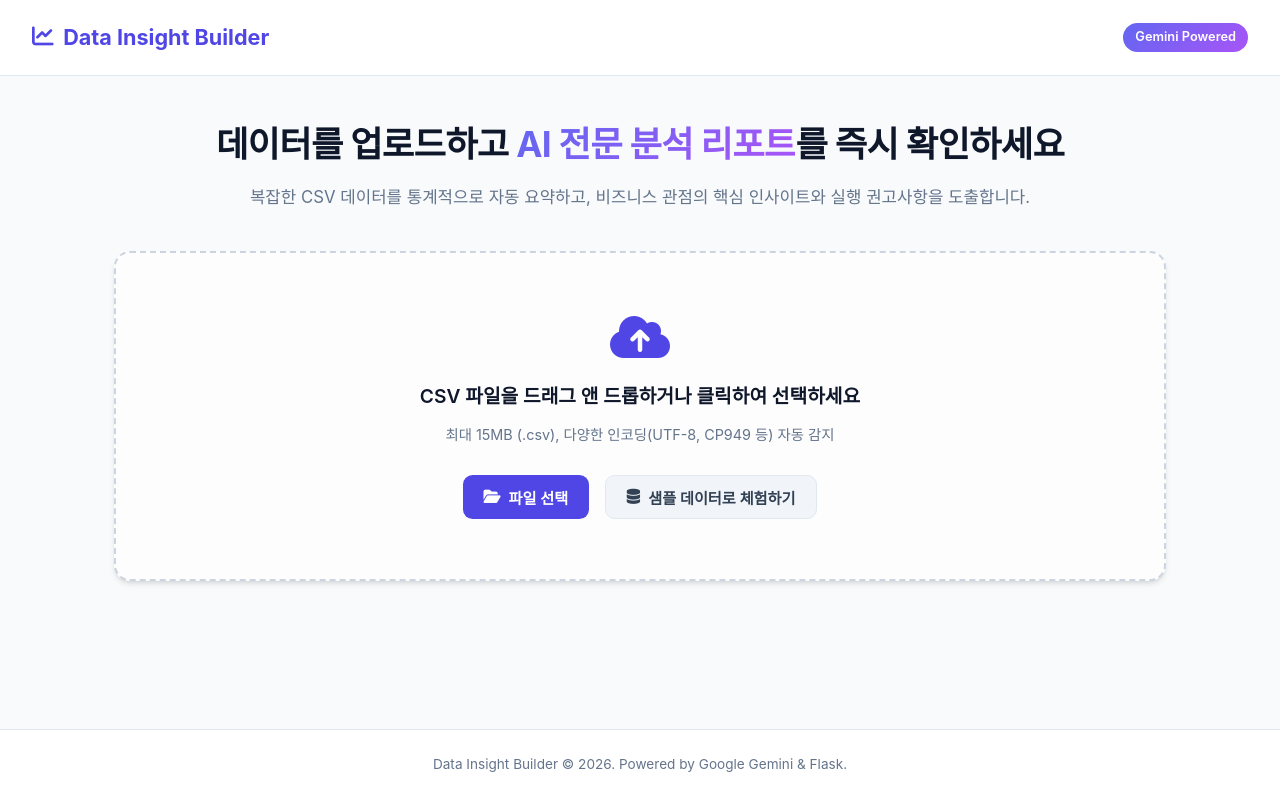
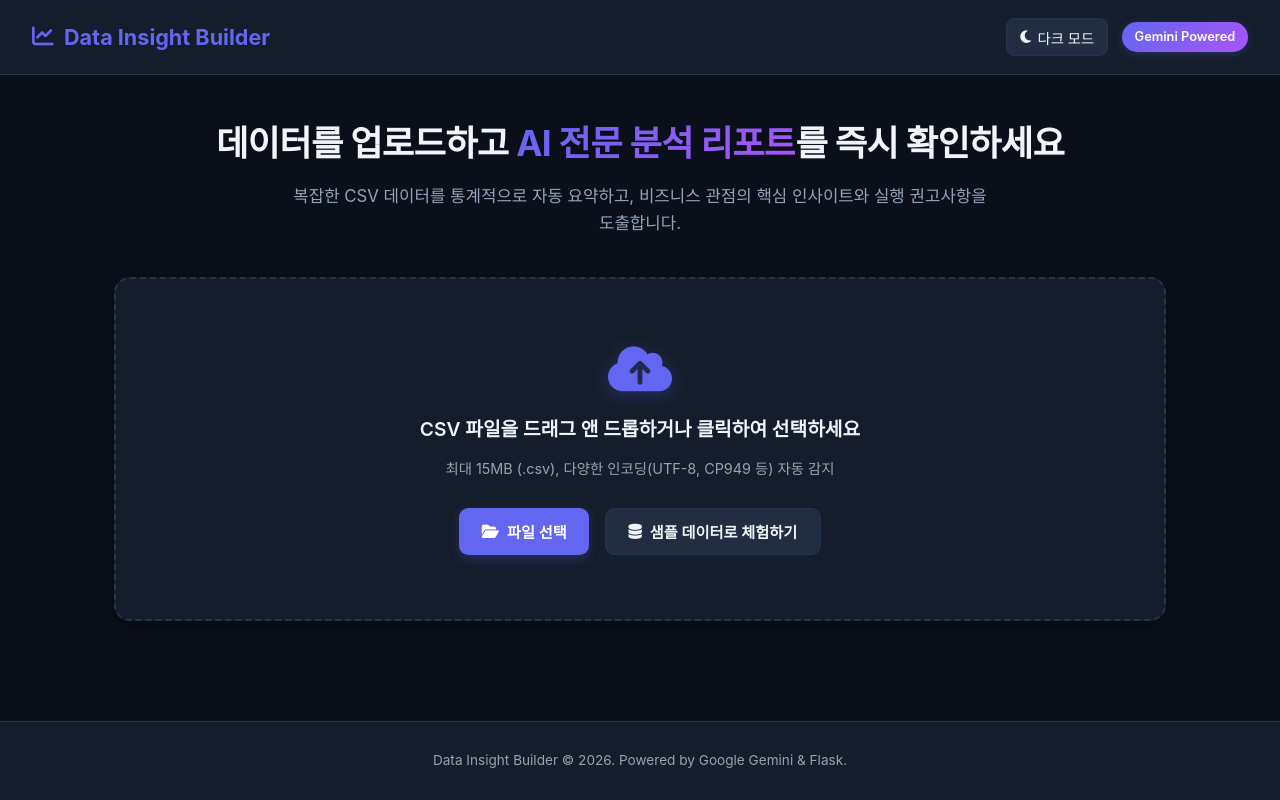
Before and after one commit to niel0224/data-insight-builder, a Flask app: page / in a window 1280 px wide. Run offline with Flask 3, Linux system fonts and the light colour scheme; some libraries are stand-ins or nearby versions; some web fonts are replaced.

Commit message:
style: 모던 다크 테마 디자인 전면 적용 및 다크/라이트 테마 토글 기능 추가

```diff
--- a/static/css/style.css
+++ b/static/css/style.css
@@ -1,15 +1,51 @@
 :root {
+  /* Dark Theme Palette (Default) */
+  --bg-color: #0b0f19;
+  --surface-color: #151d2c;
+  --surface-card: #1a2336;
+  --surface-hover: #222d42;
+  --border-color: #27354c;
+  --border-subtle: #1e2a3e;
+
+  --primary: #6366f1;
+  --primary-hover: #4f46e5;
+  --primary-glow: rgba(99, 102, 241, 0.25);
+
+  --text-main: #f1f5f9;
+  --text-muted: #94a3b8;
+  --text-dim: #64748b;
+
+  --table-head-bg: #111827;
+  --table-row-hover: #1f2b40;
+  --input-bg: #0d131f;
+
+  --gradient: linear-gradient(135deg, #6366f1 0%, #a855f7 100%);
+  --shadow: 0 4px 12px rgba(0, 0, 0, 0.35);
+  --shadow-lg: 0 12px 24px -4px rgba(0, 0, 0, 0.5);
+}
+
+/* Light theme support if toggled */
+body.light-theme {
+  --bg-color: #f8fafc;
+  --surface-color: #ffffff;
+  --surface-card: #ffffff;
+  --surface-hover: #f1f5f9;
+  --border-color: #e2e8f0;
+  --border-subtle: #cbd5e1;
+
   --primary: #4f46e5;
   --primary-hover: #4338ca;
-  --secondary: #64748b;
-  --bg-color: #f8fafc;
-  --surface-color: #ffffff;
-  --border-color: #e2e8f0;
+  --primary-glow: rgba(79, 70, 229, 0.2);
+
   --text-main: #0f172a;
   --text-muted: #64748b;
-  --gradient: linear-gradient(135deg, #6366f1 0%, #a855f7 100%);
-  --shadow: 0 4px 6px -1px rgb(0 0 0 / 0.1), 0 2px 4px -2px rgb(0 0 0 / 0.1);
-  --shadow-lg: 0 10px 15px -3px rgb(0 0 0 / 0.1), 0 4px 6px -4px rgb(0 0 0 / 0.1);
+  --text-dim: #94a3b8;
+
+  --table-head-bg: #f8fafc;
+  --table-row-hover: #f1f5f9;
+  --input-bg: #ffffff;
+  --shadow: 0 4px 6px -1px rgb(0 0 0 / 0.1);
+  --shadow-lg: 0 10px 15px -3px rgb(0 0 0 / 0.1);
 }
 
 * {
@@ -36,9 +73,10 @@ body {
   display: flex;
   justify-content: space-between;
   align-items: center;
-  padding: 1.25rem 2rem;
+  padding: 1.15rem 2rem;
   background-color: var(--surface-color);
   border-bottom: 1px solid var(--border-color);
+  backdrop-filter: blur(10px);
 }
 
 .navbar .logo {
@@ -47,7 +85,13 @@ body {
   color: var(--primary);
   display: flex;
   align-items: center;
-  gap: 0.6rem;
+  gap: 0.65rem;
+}
+
+.nav-actions {
+  display: flex;
+  align-items: center;
+  gap: 0.85rem;
 }
 
 .navbar .badge {
@@ -55,8 +99,28 @@ body {
   color: #fff;
   font-size: 0.8rem;
   font-weight: 600;
-  padding: 0.25rem 0.75rem;
+  padding: 0.3rem 0.8rem;
   border-radius: 9999px;
+  box-shadow: 0 2px 8px var(--primary-glow);
+}
+
+.theme-toggle-btn {
+  background: var(--surface-hover);
+  border: 1px solid var(--border-color);
+  color: var(--text-main);
+  border-radius: 0.5rem;
+  padding: 0.45rem 0.8rem;
+  cursor: pointer;
+  font-size: 0.9rem;
+  transition: all 0.2s;
+  display: flex;
+  align-items: center;
+  gap: 0.4rem;
+}
+
+.theme-toggle-btn:hover {
+  border-color: var(--primary);
+  color: var(--primary);
 }
 
 /* Main Content */
@@ -82,6 +146,7 @@ body {
   font-weight: 700;
   margin-bottom: 0.75rem;
   letter-spacing: -0.02em;
+  color: var(--text-main);
 }
 
 .hero-section h1 span {
@@ -93,15 +158,22 @@ body {
 .hero-section p {
   color: var(--text-muted);
   font-size: 1.05rem;
+  max-width: 700px;
+  margin: 0 auto;
 }
 
 /* Card */
 .card {
-  background-color: var(--surface-color);
+  background-color: var(--surface-card);
   border: 1px solid var(--border-color);
   border-radius: 1rem;
   padding: 1.75rem;
   box-shadow: var(--shadow);
+  transition: border-color 0.2s ease, box-shadow 0.2s ease;
+}
+
+.card:hover {
+  border-color: #3b4e6d;
 }
 
 .card-header {
@@ -122,35 +194,38 @@ body {
 
 /* Upload Dropzone */
 .upload-card {
-  border: 2px dashed #cbd5e1;
-  background: #fdfdfd;
+  border: 2px dashed var(--border-color);
+  background: var(--surface-color);
   transition: all 0.2s ease;
   cursor: pointer;
   text-align: center;
 }
 
-.upload-card.dragover {
+.upload-card:hover, .upload-card.dragover {
   border-color: var(--primary);
-  background-color: #eef2ff;
+  background-color: var(--surface-hover);
+  box-shadow: 0 0 20px var(--primary-glow);
 }
 
 .drop-zone {
   display: flex;
   flex-direction: column;
   align-items: center;
-  padding: 2rem 1rem;
+  padding: 2.25rem 1rem;
   gap: 0.75rem;
 }
 
 .upload-icon {
-  font-size: 3rem;
+  font-size: 3.2rem;
   color: var(--primary);
   margin-bottom: 0.5rem;
+  filter: drop-shadow(0 4px 8px var(--primary-glow));
 }
 
 .drop-zone h3 {
   font-size: 1.2rem;
   font-weight: 600;
+  color: var(--text-main);
 }
 
 .drop-zone p {
@@ -162,6 +237,8 @@ body {
   display: flex;
   gap: 1rem;
   margin-top: 1rem;
+  flex-wrap: wrap;
+  justify-content: center;
 }
 
 /* Buttons */
@@ -170,7 +247,7 @@ body {
   align-items: center;
   justify-content: center;
   gap: 0.5rem;
-  padding: 0.65rem 1.3rem;
+  padding: 0.7rem 1.4rem;
   font-size: 0.95rem;
   font-weight: 600;
   border-radius: 0.6rem;
@@ -183,49 +260,58 @@ body {
 .btn-primary {
   background-color: var(--primary);
   color: #fff;
+  box-shadow: 0 4px 10px var(--primary-glow);
 }
 
 .btn-primary:hover {
   background-color: var(--primary-hover);
+  transform: translateY(-1px);
 }
 
 .btn-secondary {
-  background-color: #f1f5f9;
-  color: #334155;
+  background-color: var(--surface-hover);
+  color: var(--text-main);
   border: 1px solid var(--border-color);
 }
 
 .btn-secondary:hover {
-  background-color: #e2e8f0;
+  background-color: var(--border-color);
+  transform: translateY(-1px);
 }
 
 .btn-gradient {
   background: var(--gradient);
   color: #fff;
   width: 100%;
-  padding: 0.9rem;
+  padding: 0.95rem;
   font-size: 1.05rem;
+  border-radius: 0.65rem;
+  box-shadow: 0 4px 15px var(--primary-glow);
 }
 
 .btn-gradient:hover {
   opacity: 0.95;
-  box-shadow: 0 4px 12px rgba(99, 102, 241, 0.35);
+  transform: translateY(-1px);
+  box-shadow: 0 6px 20px rgba(99, 102, 241, 0.4);
 }
 
 .btn-sm {
-  padding: 0.4rem 0.8rem;
+  padding: 0.45rem 0.85rem;
   font-size: 0.85rem;
-  border-radius: 0.4rem;
+  border-radius: 0.45rem;
   border: 1px solid var(--border-color);
-  background: #fff;
+  background: var(--surface-hover);
+  color: var(--text-main);
   cursor: pointer;
   display: inline-flex;
   align-items: center;
   gap: 0.35rem;
+  transition: all 0.2s;
 }
 
 .btn-sm:hover {
-  background-color: #f8fafc;
+  background-color: var(--border-color);
+  border-color: var(--primary);
 }
 
 /* Loading */
@@ -380,33 +492,55 @@ tr:hover {
 
 .markdown-body ul, .markdown-body ol {
   padding-left: 1.5rem;
-  margin-bottom: 1rem;
+  margin-bottom: 1.1rem;
 }
 
 .markdown-body li {
-  margin-bottom: 0.4rem;
+  margin-bottom: 0.45rem;
 }
 
 .markdown-body code {
-  background-color: #f1f5f9;
-  padding: 0.2rem 0.4rem;
-  border-radius: 0.25rem;
+  background-color: var(--input-bg);
+  color: #a5b4fc;
+  border: 1px solid var(--border-color);
+  padding: 0.2rem 0.45rem;
+  border-radius: 0.3rem;
   font-size: 0.9em;
 }
 
 .markdown-body blockquote {
-  border-left: 4px solid #cbd5e1;
-  padding-left: 1rem;
-  color: #64748b;
-  margin: 1rem 0;
+  border-left: 4px solid var(--primary);
+  background-color: var(--surface-hover);
+  padding: 0.75rem 1rem;
+  border-radius: 0 0.5rem 0.5rem 0;
+  color: var(--text-muted);
+  margin: 1.25rem 0;
 }
 
 /* Footer */
 .footer {
   text-align: center;
-  padding: 1.5rem;
+  padding: 1.75rem;
   font-size: 0.85rem;
   color: var(--text-muted);
   border-top: 1px solid var(--border-color);
   background: var(--surface-color);
 }
+
+/* Print Media Query */
+@media print {
+  body {
+    background-color: #fff !important;
+    color: #000 !important;
+  }
+  .navbar, .upload-card, .ai-prompt-card, .footer, .action-buttons {
+    display: none !important;
+  }
+  .card {
+    border: none !important;
+    box-shadow: none !important;
+  }
+  .markdown-body {
+    color: #000 !important;
+  }
+}
--- a/static/js/app.js
+++ b/static/js/app.js
@@ -26,9 +26,45 @@ document.addEventListener("DOMContentLoaded", () => {
   const btnCopyReport = document.getElementById("btnCopyReport");
   const btnPrintReport = document.getElementById("btnPrintReport");
 
+  // Theme Toggle Elements
+  const btnThemeToggle = document.getElementById("btnThemeToggle");
+  const themeIcon = document.getElementById("themeIcon");
+  const themeText = document.getElementById("themeText");
+
   // State
   let currentAnalysisData = null;
   let rawMarkdownInsight = "";
+
+  // Theme Management (Default: Dark)
+  function applyTheme(theme) {
+    if (theme === "light") {
+      document.body.classList.add("light-theme");
+      if (themeIcon) {
+        themeIcon.classList.remove("fa-moon");
+        themeIcon.classList.add("fa-sun");
+      }
+      if (themeText) themeText.textContent = "라이트 모드";
+    } else {
+      document.body.classList.remove("light-theme");
+      if (themeIcon) {
+        themeIcon.classList.remove("fa-sun");
+        themeIcon.classList.add("fa-moon");
+      }
+      if (themeText) themeText.textContent = "다크 모드";
+    }
+  }
+
+  const savedTheme = localStorage.getItem("app-theme") || "dark";
+  applyTheme(savedTheme);
+
+  if (btnThemeToggle) {
+    btnThemeToggle.addEventListener("click", () => {
+      const isLight = document.body.classList.contains("light-theme");
+      const nextTheme = isLight ? "dark" : "light";
+      localStorage.setItem("app-theme", nextTheme);
+      applyTheme(nextTheme);
+    });
+  }
 
   // 1. File Upload / Select Events
   btnSelectFile.addEventListener("click", (e) => {
--- a/templates/index.html
+++ b/templates/index.html
@@ -22,7 +22,13 @@
         <i class="fa-solid fa-chart-line"></i>
         <span>Data Insight Builder</span>
       </div>
-      <div class="badge">Gemini Powered</div>
+      <div class="nav-actions">
+        <button type="button" class="theme-toggle-btn" id="btnThemeToggle" title="테마 전환">
+          <i class="fa-solid fa-moon" id="themeIcon"></i>
+          <span id="themeText">다크 모드</span>
+        </button>
+        <div class="badge">Gemini Powered</div>
+      </div>
     </header>
 
     <!-- Main Content -->
```
Also changed, not shown: other parts of static/css/style.css (+42 -15 lines).
